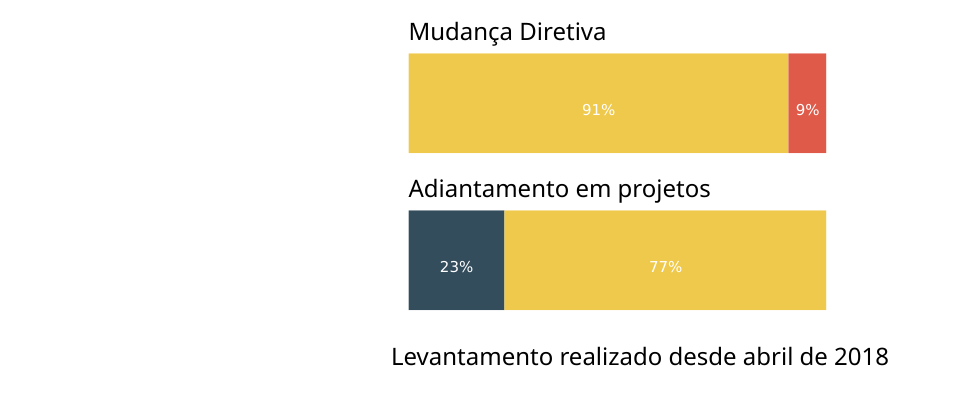
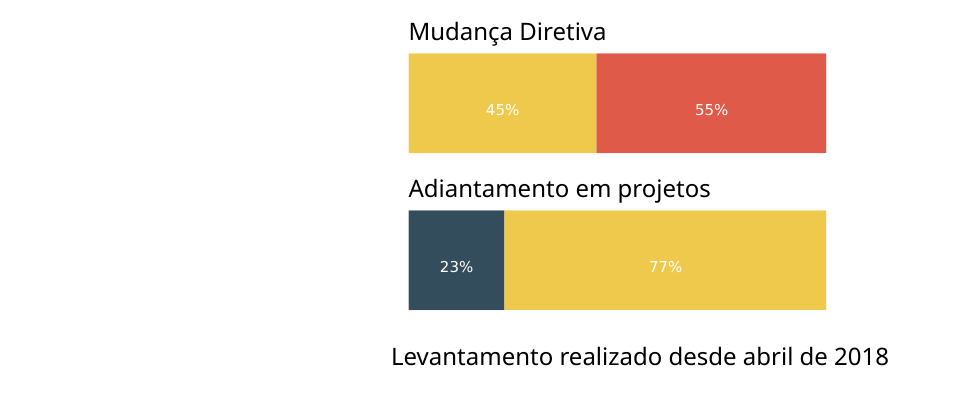
Before and after one commit to RaulCN/bolitto.github.io, a plain HTML site: page pag4.html in a window 1280 px wide. Shown: the part 392-796 px from the top of the page, without its empty margins (0-964 px from the left). Drawn offline with nearby package versions, Linux system fonts and the light colour scheme.

Commit message:
Update pag4.html

```diff
--- a/pag4.html
+++ b/pag4.html
@@ -207,14 +207,14 @@ figure {
         <span class="block" title="" style="width: 0%;">
             <span class="value">0%</span>
         </span>
-        <span class="block" title="Sem Mudança" style="width: 45%;">
-             <span class="value">91%</span>
+        <span class="block" title="Sem Mudança" style="width: 0%;">
+             <span class="value">45%</span>
         </span>
         <span class="block" title="Sem Mudança" style="width: 0%;">
              <span class="value">0%</span>
         </span>
-        <span class="block" title="Mudança" style="width: 55%;">
-             <span class="value">9%</span>
+        <span class="block" title="Mudança" style="width: 0%;">
+             <span class="value">55%</span>
         </span>
         <span class="block" title="Category F">
              <span class="value">%</span>
```
